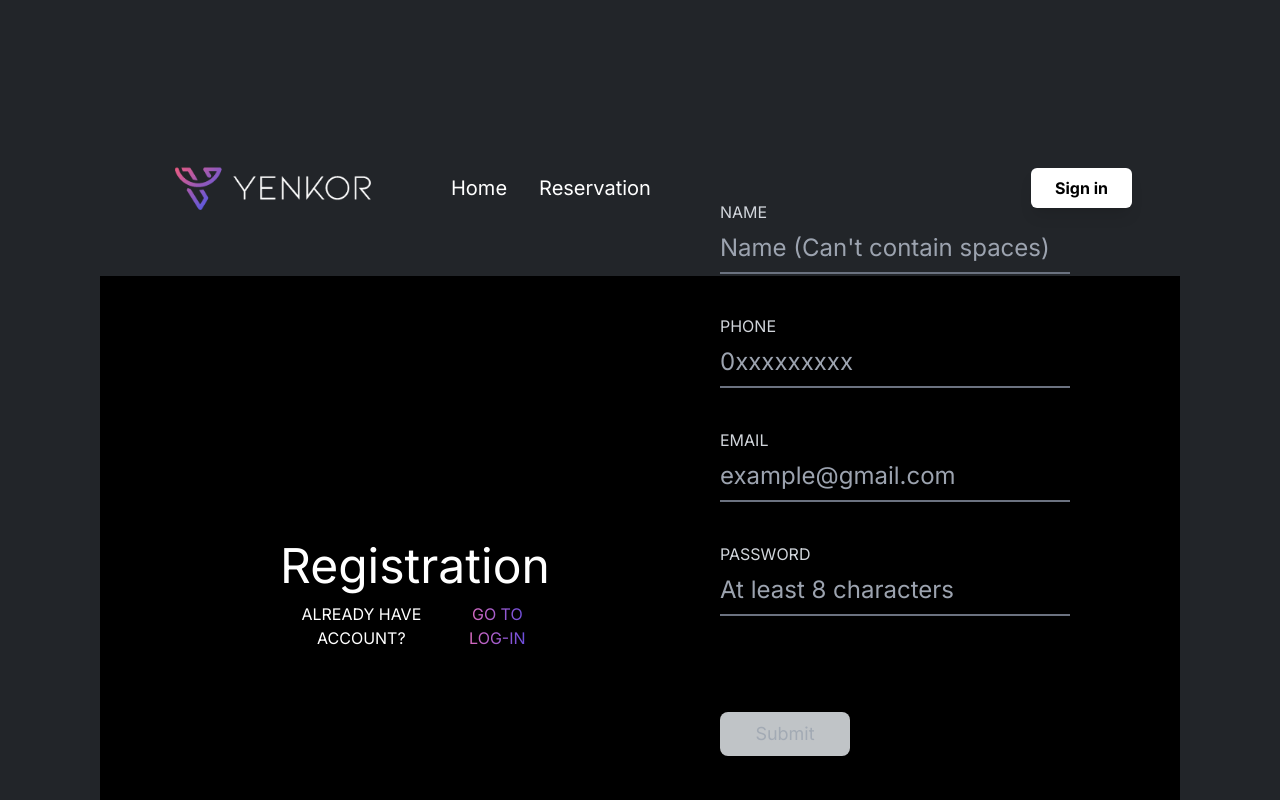
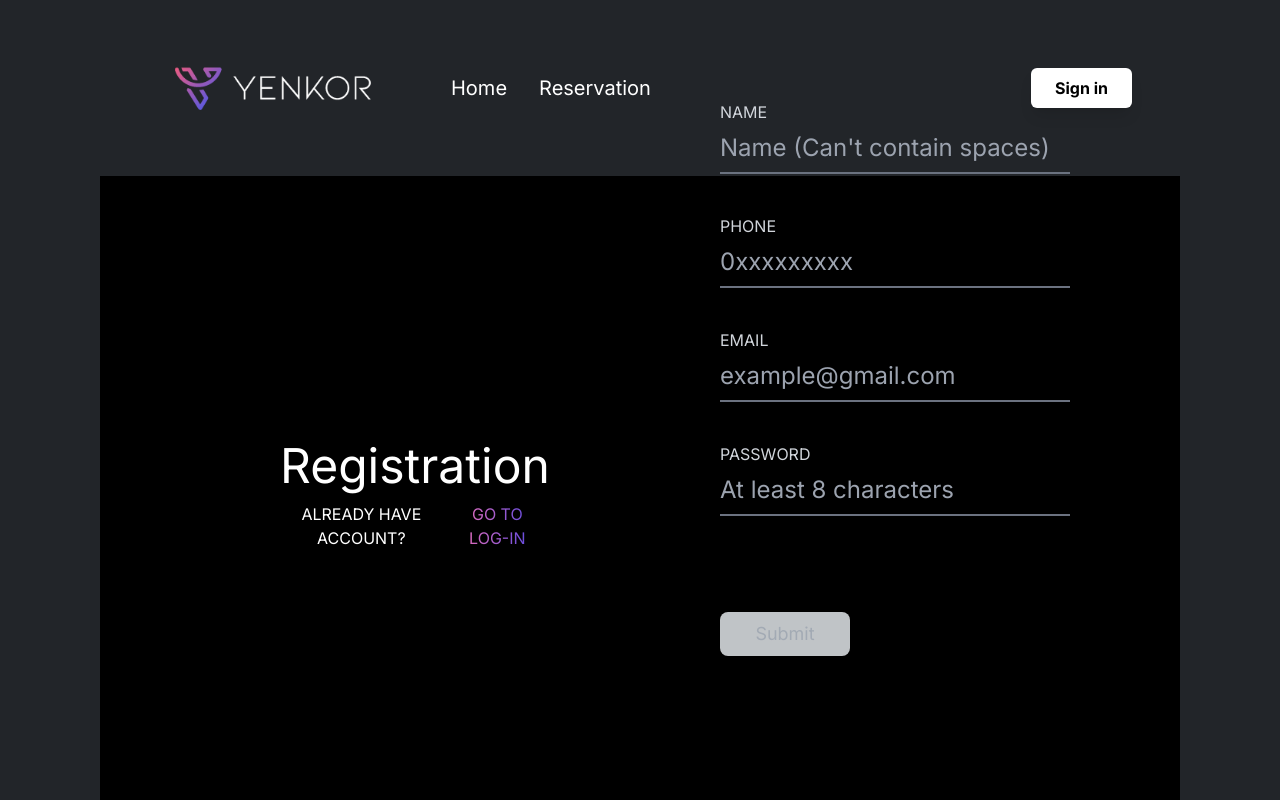
Before and after one commit to 2110503TACEDT66/swdevprac2-project-yenkor, a Next.js app: page /auth/register in a window 1280 px wide. Shown: the top 800 px of the page. Built offline with nearby package versions, Linux system fonts and the light colour scheme; no server answers.

Commit message:
Remove Main Top Margin

```diff
--- a/src/app/auth/login/page.tsx
+++ b/src/app/auth/login/page.tsx
@@ -60,7 +60,7 @@ export default function LoginPage({errorMessage} : {errorMessage: string}) {
     // }
 
     return (
-        <main className="m-[100px]">
+        <main className="px-[100px]">
             <NavBar stickyState={false}/>
             <div className="text-white p-20 bg-black h-[80vh] flex flex-row items-center">
                 <div className="w-1/2 text-center space-y-3 flex flex-col items-start p-[100px]">
--- a/src/app/auth/register/page.tsx
+++ b/src/app/auth/register/page.tsx
@@ -71,7 +71,7 @@ export default function RegisterPage() {
     }
 
     return (
-        <main className="m-[100px]">
+        <main className="px-[100px]">
             <NavBar stickyState={false}/>
             <div className="text-white p-20 bg-black h-[80vh] flex flex-row items-center">
                 <div className="w-1/2 text-center space-y-3 flex flex-col items-start p-[100px]">
```
